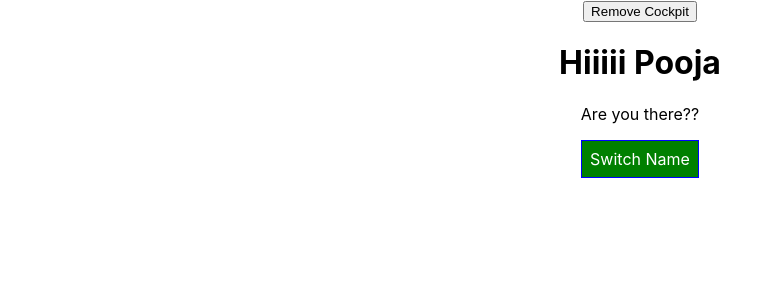
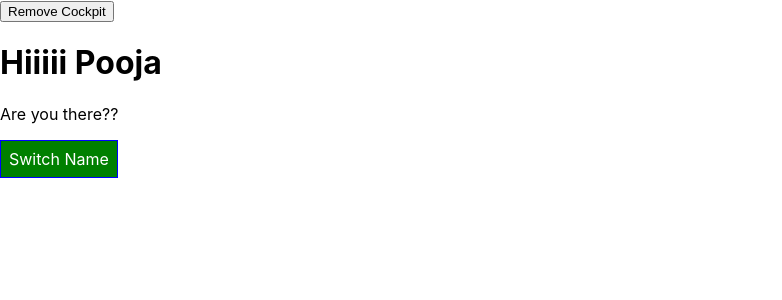
Before and after one commit to sayantisarkar/React-complete-guide, a React (Create React App) app: page / in a window 1280 px wide. Shown: the top 300 px of the page, without its empty margins (0-782 px from the left). Built offline with nearby package versions, Linux system fonts and the light colour scheme.

Commit message:
Higher Order Components

```diff
--- a/src/components/Persons/Person/Person.jsx
+++ b/src/components/Persons/Person/Person.jsx
@@ -1,15 +1,18 @@
 import React from "react";
 import classes from '../Person/Person.module.css';
+import Aux from '../../../hoc/Auxillary';
 
 
 
 const Person = (props)=> {
  return(
- <div className={classes.Person}>
+//  <div className={classes.Person}>
+    <Aux>
     <p onClick = {props.click}>I am {props.name} and my age is {props.age}</p>
     <p>{props.children}</p>
     <input type= "text" onChange={props.changed} value={props.name} />
- </div>
+    </Aux>
+//  </div>
  );
 }
 
--- a/src/container/App.js
+++ b/src/container/App.js
@@ -2,6 +2,7 @@
 import classes from './App.module.css';
 import Persons from '../components/Persons/Persons';
 import Cockpit from '../components/Cockpit/Cockpit';
+import WithClass from '../hoc/WithClass';
 
 
 class App extends Component {
@@ -65,7 +66,7 @@
 
 
     return (
-      <div className={classes.App}>
+      <WithClass className={classes.App}>
       <button
           onClick={() => {
             this.setState({ showCockpit: false });
@@ -80,7 +81,7 @@
           />
         ) : null}
         {persons}
-      </div>
+      </WithClass>
       );
   }
 
--- /dev/null
+++ b/src/hoc/Auxillary.js
@@ -0,0 +1,3 @@
+const aux = props => props.children;
+
+export default aux;
--- /dev/null
+++ b/src/hoc/WithClass.js
@@ -0,0 +1,9 @@
+import React from  'react';
+
+const withClass = props=>(
+ <div className={props.classes}>
+   {props.children}
+ </div>
+);
+
+export default withClass;
```
